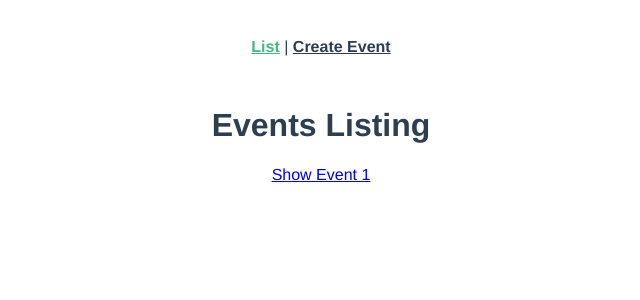
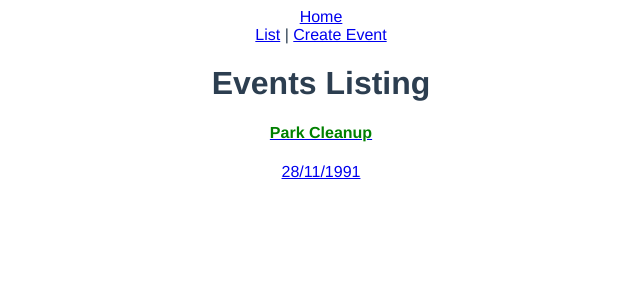
Before and after one commit to mateussfortes/real-world-vue-js, a Vue app: page / in a window 1280 px wide. Shown: the top 300 px of the page, without its empty margins (319-959 px from the left). Built offline with nearby package versions, Linux system fonts and the light colour scheme.

Commit message:
Single file vue components

```diff
--- a/package.json
+++ b/package.json
@@ -24,7 +24,9 @@
     "eslint": "^6.7.2",
     "eslint-plugin-prettier": "^3.1.1",
     "eslint-plugin-vue": "^6.2.2",
+    "node-sass": "^4.13.1",
     "prettier": "^1.19.1",
+    "sass-loader": "^8.0.2",
     "vue-template-compiler": "^2.6.11"
   }
 }
--- a/src/App.vue
+++ b/src/App.vue
@@ -1,12 +1,20 @@
 <template>
   <div id="app">
-    <div id="nav">
-      <router-link :to="{ name: 'event-list' }">List</router-link> |
-      <router-link :to="{ name: 'event-create' }">Create Event</router-link>
-    </div>
+    <NavBar></NavBar>
     <router-view />
   </div>
 </template>
+
+<script>
+  import NavBar from '@/components/NavBar.vue'
+
+  export default {
+    components: {
+      NavBar
+    }
+  }
+
+</script>
 
 <style>
 #app {
--- /dev/null
+++ b/src/components/EventCard.vue
@@ -0,0 +1,28 @@
+<template>
+    <div>
+        <router-link :to="{ name: 'event-show', params: { id: '1' } }">
+            <h4>{{ event.title }}</h4>
+            <p>{{ event.date }}</p>
+        </router-link>
+    </div>
+</template>
+
+<script>
+    export default {
+        data() {
+            return {
+                event: {
+                    id: 1,
+                    title: 'Park Cleanup',
+                    date: '28/11/1991'
+                }
+            }
+        }
+    }
+</script>
+
+<style scoped>
+    h4 {
+        color: green;
+    }
+</style>
--- /dev/null
+++ b/src/components/NavBar.vue
@@ -0,0 +1,17 @@
+<template>
+
+    <div>
+        <router-link to="/">Home</router-link>
+        <nav>
+            <router-link :to="{ name: 'event-list' }">List</router-link> |
+            <router-link :to="{ name: 'event-create' }">Create Event</router-link>
+        </nav>
+    </div>
+
+</template>
+
+<script>
+    export default {
+
+    }
+</script>
--- a/src/views/EventList.vue
+++ b/src/views/EventList.vue
@@ -3,7 +3,16 @@
 
         <h1>Events Listing</h1>
 
-        <router-link :to="{ name: 'event-show', params: { id: '1' } }">Show Event 1</router-link>
-
+        <EventCard></EventCard>
     </div>
 </template>
+
+<script>
+    import EventCard from '@/components/EventCard.vue'
+
+    export default {
+        components: {
+            EventCard
+        }
+    }
+</script>
```
Also changed, not shown: 1 other file (tests, documents, lock files or other folders).
